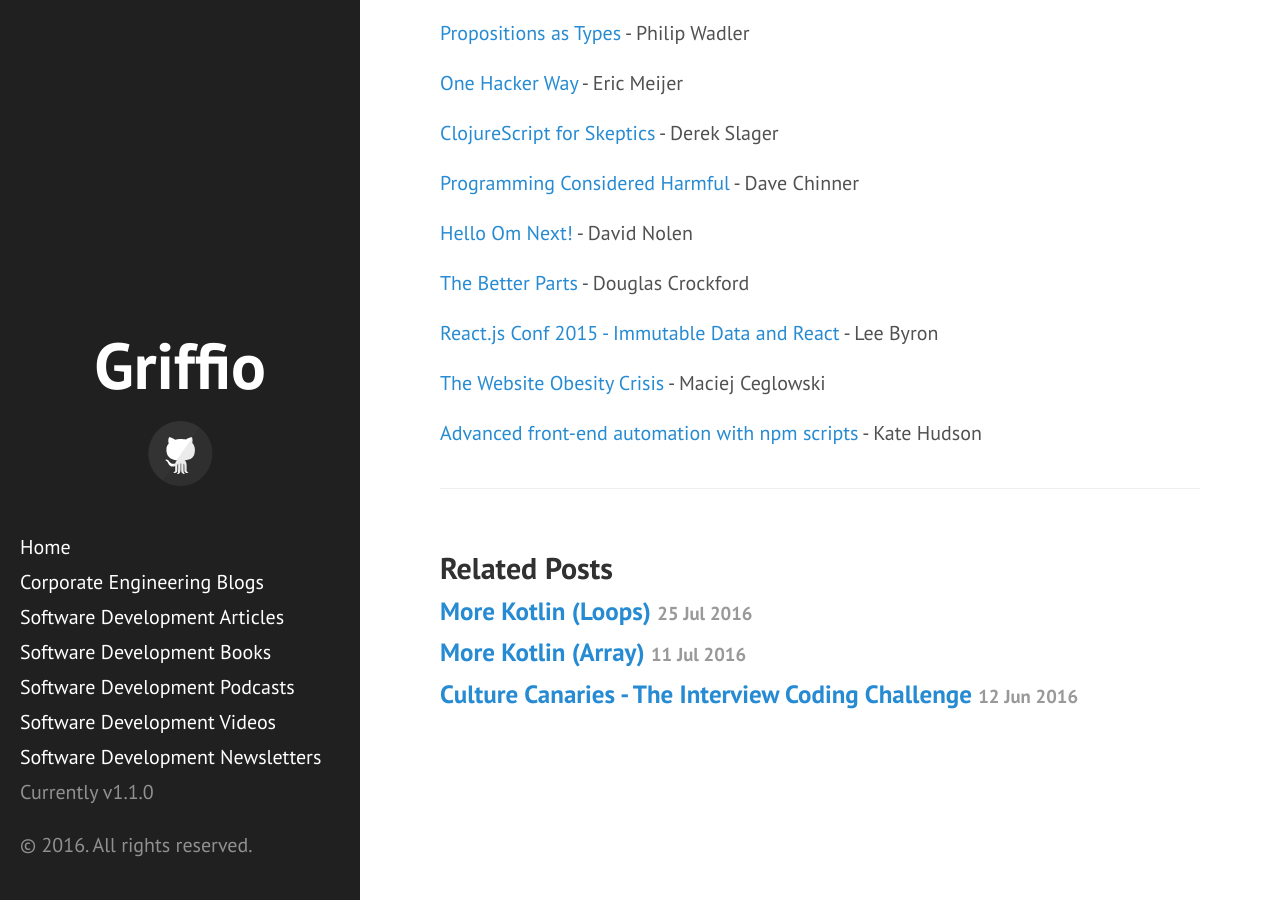
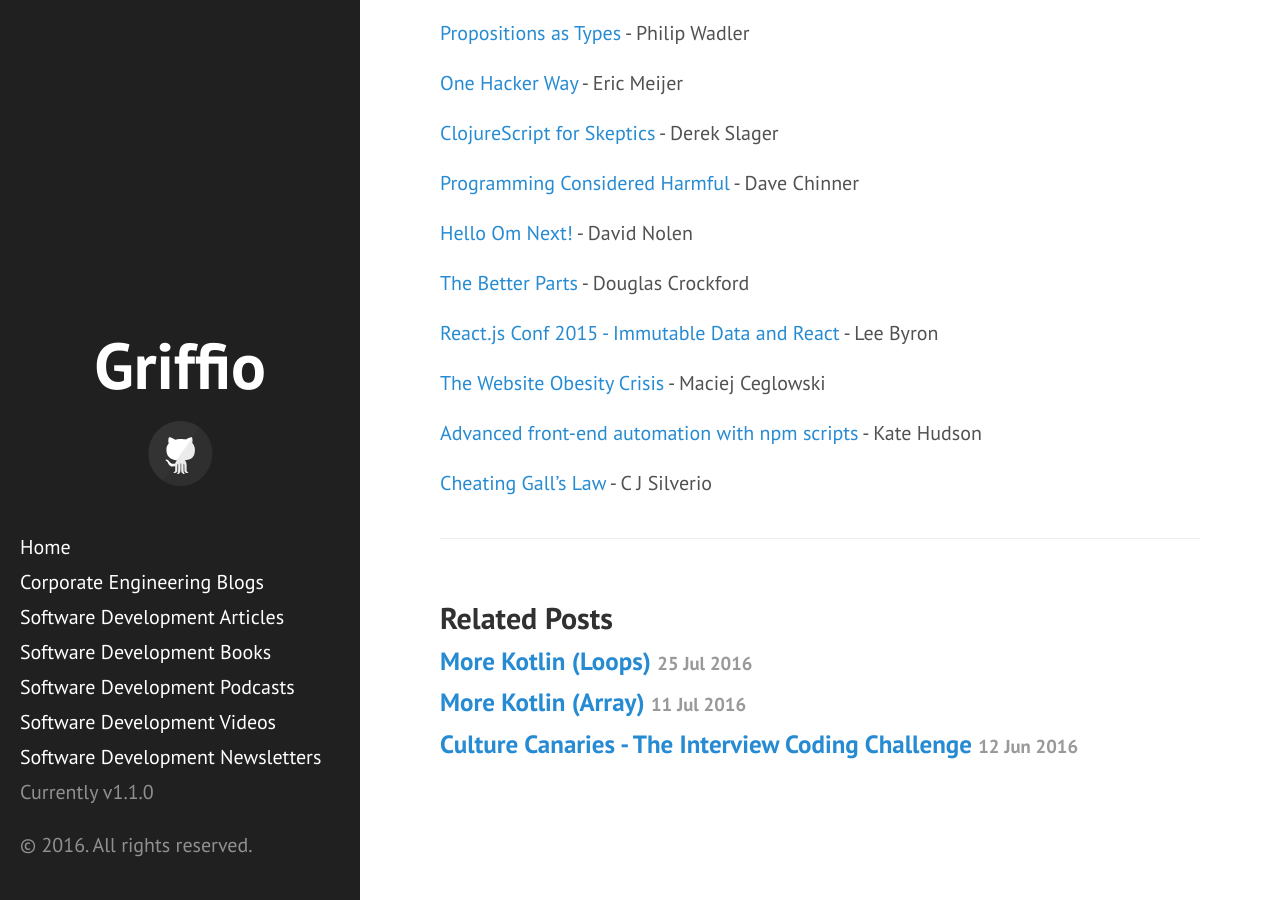
Before and after one commit to griffio/griffio.github.io, a Jekyll site: the page built from _posts/2015-12-25-Tech-talk-highlights.md, in a window 1280 px wide and 900 px high, scrolled down 955 px. Built offline with Jekyll 4.4.1, drawn with Linux system fonts in a browser that asks for light colours; some web fonts are replaced.

Commit message:
Cheating Gall’s Law

```diff
--- a/_posts/2015-12-25-Tech-talk-highlights.md
+++ b/_posts/2015-12-25-Tech-talk-highlights.md
@@ -56,3 +56,5 @@
   [The Website Obesity Crisis](https://vimeo.com/147806338) - Maciej Ceglowski
 
   [Advanced front-end automation with npm scripts](https://www.youtube.com/watch?v=0RYETb9YVrk) - Kate Hudson
+
+  [Cheating Gall’s Law](https://vimeo.com/128796804) - C J Silverio
```
